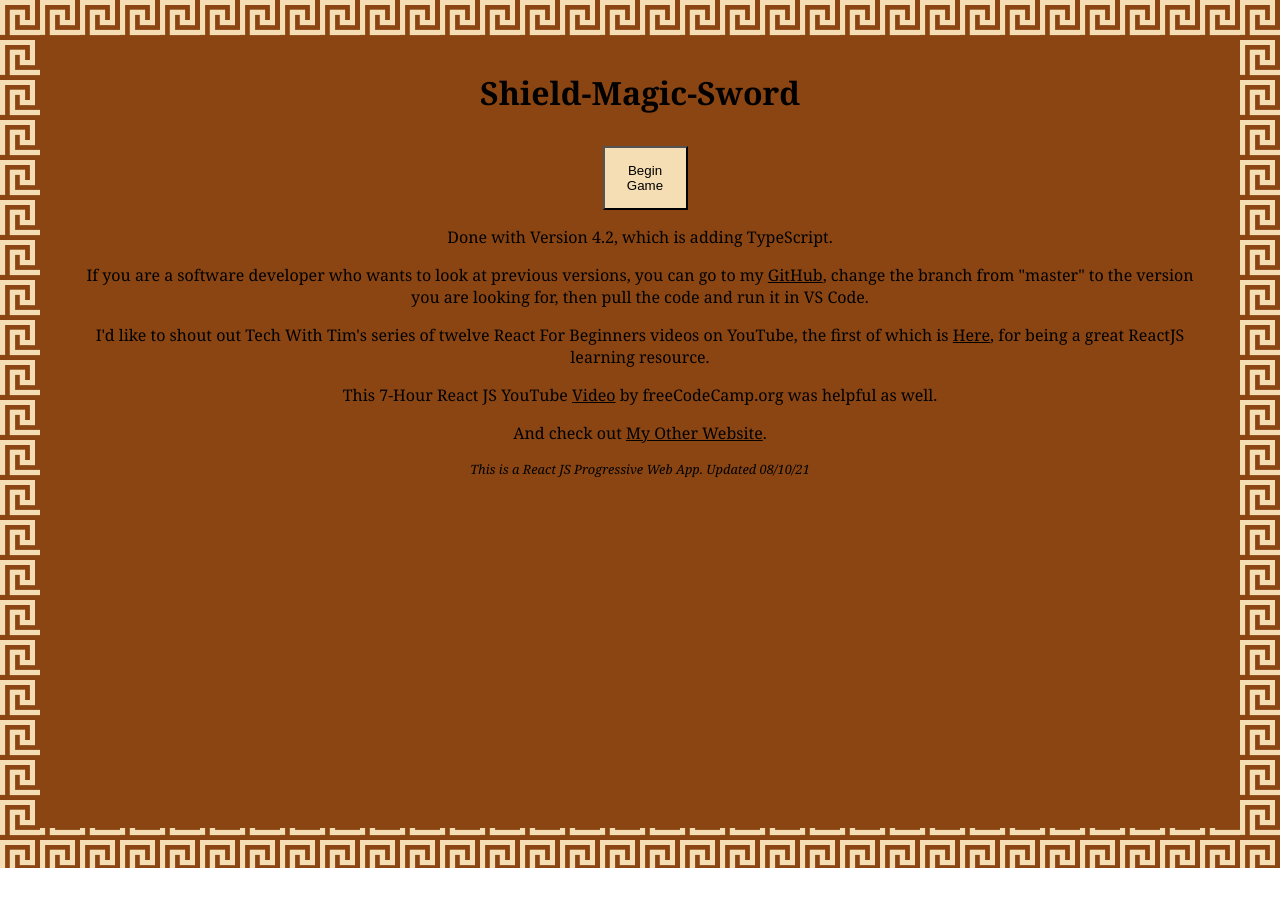
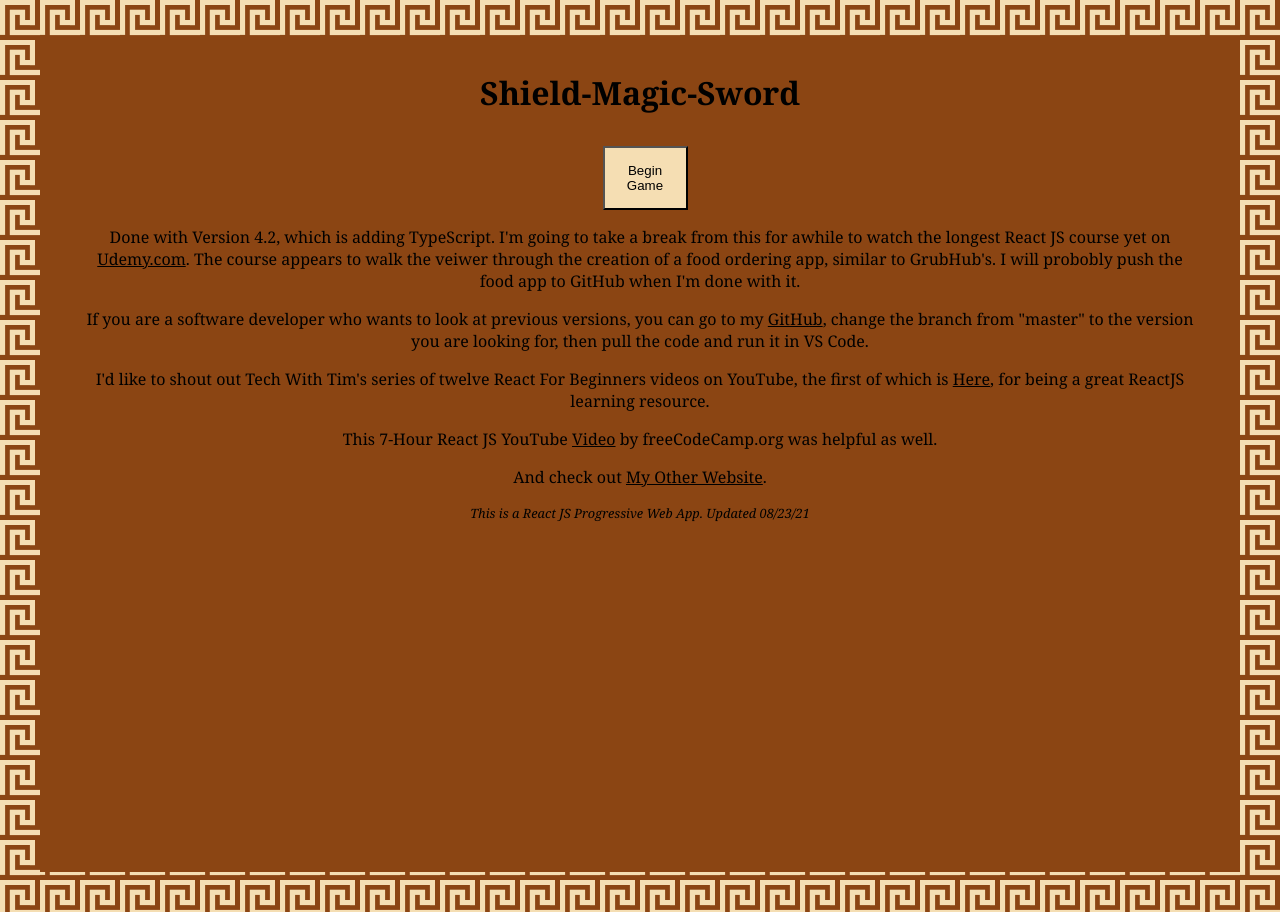
Before and after one commit to L1ndseyHerman/TypeScript_Shield-Magic-Sword, a React (Create React App) app: page / in a window 1280 px wide. Before the commit the page ends 868 px from the top, so only its background shows below. Built offline with nearby package versions, Linux system fonts and the light colour scheme; the HTML template or start-up script is replaced by a standard one.

Commit message:
Udemy course break announcement

```diff
--- a/src/components/BottomNotes/BottomNotes.tsx
+++ b/src/components/BottomNotes/BottomNotes.tsx
@@ -5,7 +5,12 @@ const BottomNotes: React.FC = () => {
         //  This is a "fragment", for if you don't want yet another div around a component.
         <>
             <p>
-                Done with Version 4.2, which is adding TypeScript.
+                Done with Version 4.2, which is adding TypeScript. I&apos;m going to take a break from this
+                for awhile to watch the longest React JS course yet
+                on <a href="https://www.udemy.com/course/react-the-complete-guide-incl-redux/">Udemy.com</a>.
+                The course appears to walk the veiwer through the creation of a
+                food ordering app, similar to GrubHub&apos;s. I will probobly push the food app to
+                GitHub when I&apos;m done with it.
             </p>
             <p>
                 If you are a software developer who wants to look at
@@ -26,7 +31,7 @@ const BottomNotes: React.FC = () => {
                 freeCodeCamp.org was helpful as well.
             </p>
             <p>And check out <a href="https://l1ndseyherman.github.io/">My Other Website</a>.</p>
-            <footer>This is a React JS Progressive Web App. Updated 08/10/21</footer>
+            <footer>This is a React JS Progressive Web App. Updated 08/23/21</footer>
         </>
     );
 };
```
